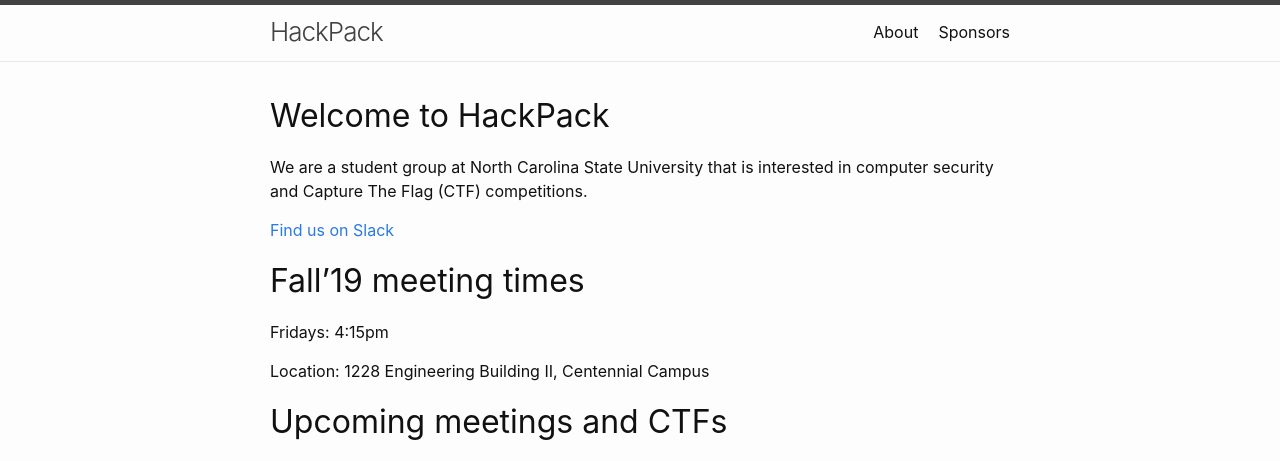
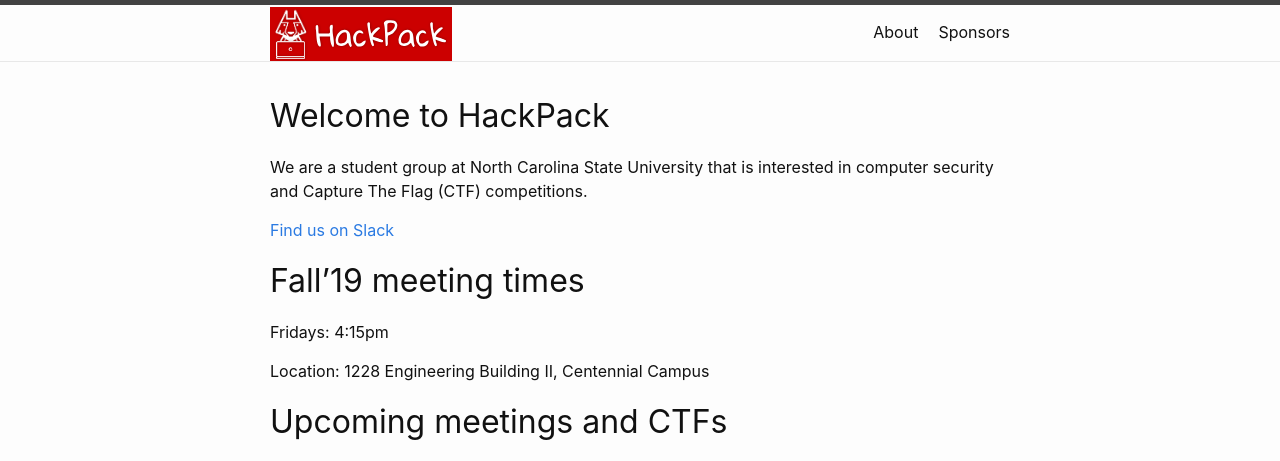
Before and after one commit to kapravel/hackpack-web, a Jekyll site: the page built from index.md, in a window 1280 px wide, cut to the strip 0-461 px from the top of the page. Built offline with Jekyll 4.4.1, drawn with Linux system fonts in a browser that asks for light colours.

Commit message:
logo placement

```diff
--- a/_includes/header.html
+++ b/_includes/header.html
@@ -3,7 +3,8 @@
   <div class="wrapper">
     {%- assign default_paths = site.pages | map: "path" -%}
     {%- assign page_paths = site.header_pages | default: default_paths -%}
-    <a class="site-title" rel="author" href="{{ "/" | relative_url }}">{{ site.title | escape }}</a>
+    <a class="site-title" rel="author" href="{{ "/" | relative_url }}"><img src="/assets/hackpack-logo.svg" height=54px></img></a>
+
 
     {%- if page_paths -%}
       <nav class="site-nav">
```
Also changed, not shown: assets/hackpack-logo.svg.
